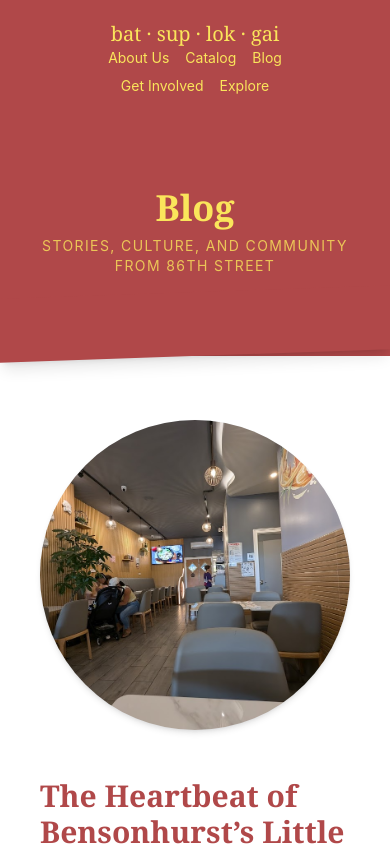
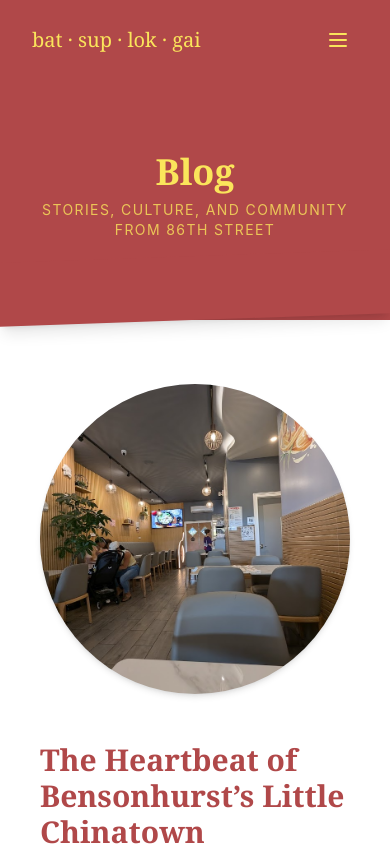
Before and after one commit to jstaana5/batsup, a React (Vite) app: page /batsup/blog in a window 390 px wide. Shown: the top 846 px of the page. Built offline with nearby package versions, Linux system fonts and the light colour scheme.

Commit message:
hamburger menu

```diff
--- a/src/App.jsx
+++ b/src/App.jsx
@@ -1,4 +1,4 @@
-import React from "react";
+import React, { useState } from "react";
 import "./tailwind.css";
 import "./index.css";
 
@@ -17,30 +17,61 @@ import hk from "/hk.jpg";
 import nail from "/nail.jpg";
 
 export default function App() {
+  const [menuOpen, setMenuOpen] = useState(false);
   return (
     <div className="bg-white font-sans text-gray-800">
 
       {/* NAVIGATION BAR */}
-      <header className="bg-primary text-secondary py-3 px-8 flex flex-col md:flex-row justify-between items-center text-sm space-y-2 md:space-y-0">
+      <header className="bg-primary text-secondary py-3 px-8 flex flex-col md:flex-row justify-between items-center text-sm space-y-2 md:space-y-0 relative">
 
-        <nav className="flex space-x-4 md:space-x-6 order-2 md:order-1">
+        {/* Desktop navs hidden on small screens */}
+        <nav className="hidden md:flex space-x-4 md:space-x-6 order-2 md:order-1">
           <Link to="/about" className="hover:underline">About Us</Link>
           <Link to="/catalog" className="hover:underline">Catalog</Link>
           <Link to="/blog" className="hover:underline">Blog</Link>
         </nav>
+        {/* Title + Hamburger row (mobile: title left, hamburger top-right; desktop: title centered) */}
+        <div className="w-full flex items-center justify-between md:justify-center order-1 md:order-2">
+          <Link to="/" className="text-xl font-serif text-secondary">
+            bat · sup · lok · gai
+          </Link>
 
-        <Link
-          to="/"
+          {/* Hamburger button (mobile only) */}
+          <button
+            className="md:hidden p-2 rounded-md focus:outline-none"
+            onClick={() => setMenuOpen((v) => !v)}
+            aria-expanded={menuOpen}
+            aria-label={menuOpen ? "Close menu" : "Open menu"}
+          >
+            {menuOpen ? (
+              <svg xmlns="http://www.w3.org/2000/svg" className="h-6 w-6" fill="none" viewBox="0 0 24 24" stroke="currentColor">
+                <path strokeLinecap="round" strokeLinejoin="round" strokeWidth={2} d="M6 18L18 6M6 6l12 12" />
+              </svg>
+            ) : (
+              <svg xmlns="http://www.w3.org/2000/svg" className="h-6 w-6" fill="none" viewBox="0 0 24 24" stroke="currentColor">
+                <path strokeLinecap="round" strokeLinejoin="round" strokeWidth={2} d="M4 6h16M4 12h16M4 18h16" />
+              </svg>
+            )}
+          </button>
+        </div>
 
-          className="text-xl font-serif order-1 md:order-2 text-secondary"
-        >
-          bat · sup · lok · gai
-        </Link>
-
-        <nav className="flex space-x-4 md:space-x-6 order-3">
+        <nav className="hidden md:flex space-x-4 md:space-x-6 order-3">
           <Link to="/involve" className="hover:underline">Get Involved</Link>
           <Link to="/support" className="hover:underline">Explore</Link>
         </nav>
+
+        {/* Mobile menu */}
+        {menuOpen && (
+          <div className="md:hidden absolute top-full right-4 mt-2 w-48 bg-primary text-secondary px-4 py-3 z-40 shadow-lg rounded-md">
+            <div className="flex flex-col space-y-3 text-right">
+              <Link to="/about" onClick={() => setMenuOpen(false)} className="hover:underline">About Us</Link>
+              <Link to="/catalog" onClick={() => setMenuOpen(false)} className="hover:underline">Catalog</Link>
+              <Link to="/blog" onClick={() => setMenuOpen(false)} className="hover:underline">Blog</Link>
+              <Link to="/involve" onClick={() => setMenuOpen(false)} className="hover:underline">Get Involved</Link>
+              <Link to="/support" onClick={() => setMenuOpen(false)} className="hover:underline">Explore</Link>
+            </div>
+          </div>
+        )}
       </header>
 
       {/* ROUTES */}
```
